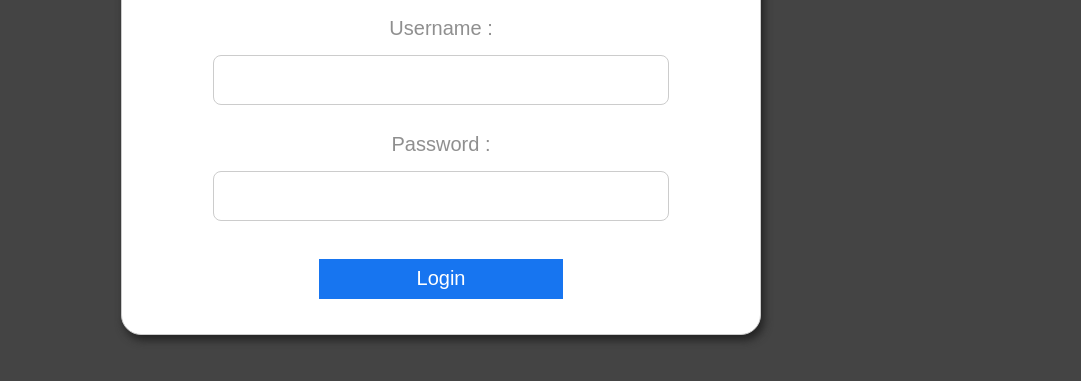
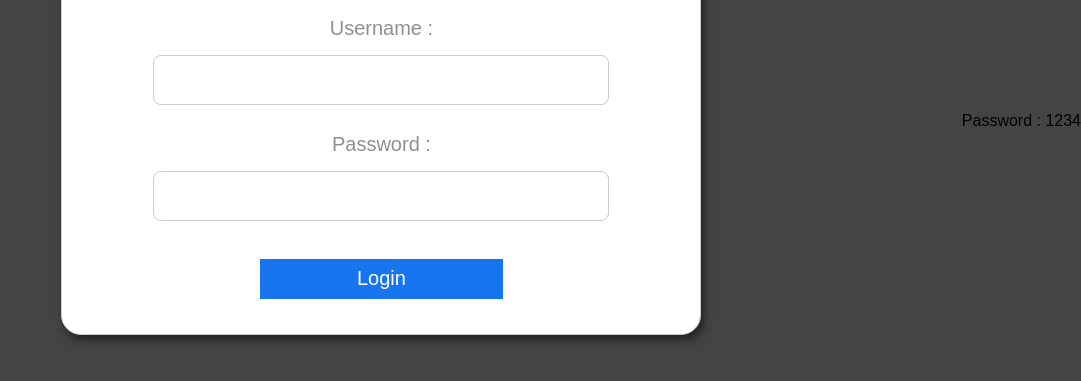
Before and after one commit to Jonathanrazakalalaina/App-authentification-JS, a plain HTML site: page index.html in a window 1280 px wide. Shown: the part 279-660 px from the top of the page, without its empty margins (199-1280 px from the left). Drawn offline with Linux system fonts and the light colour scheme.

Commit message:
Update index.html

```diff
--- a/index.html
+++ b/index.html
@@ -26,6 +26,10 @@
             <br>
             <button class="btn" type="submit">Login</button>
         </form>
+
+    </div>
+    <div>
+        <p>Password : 1234</p>
     </div>
 </body>
 </html>
```
